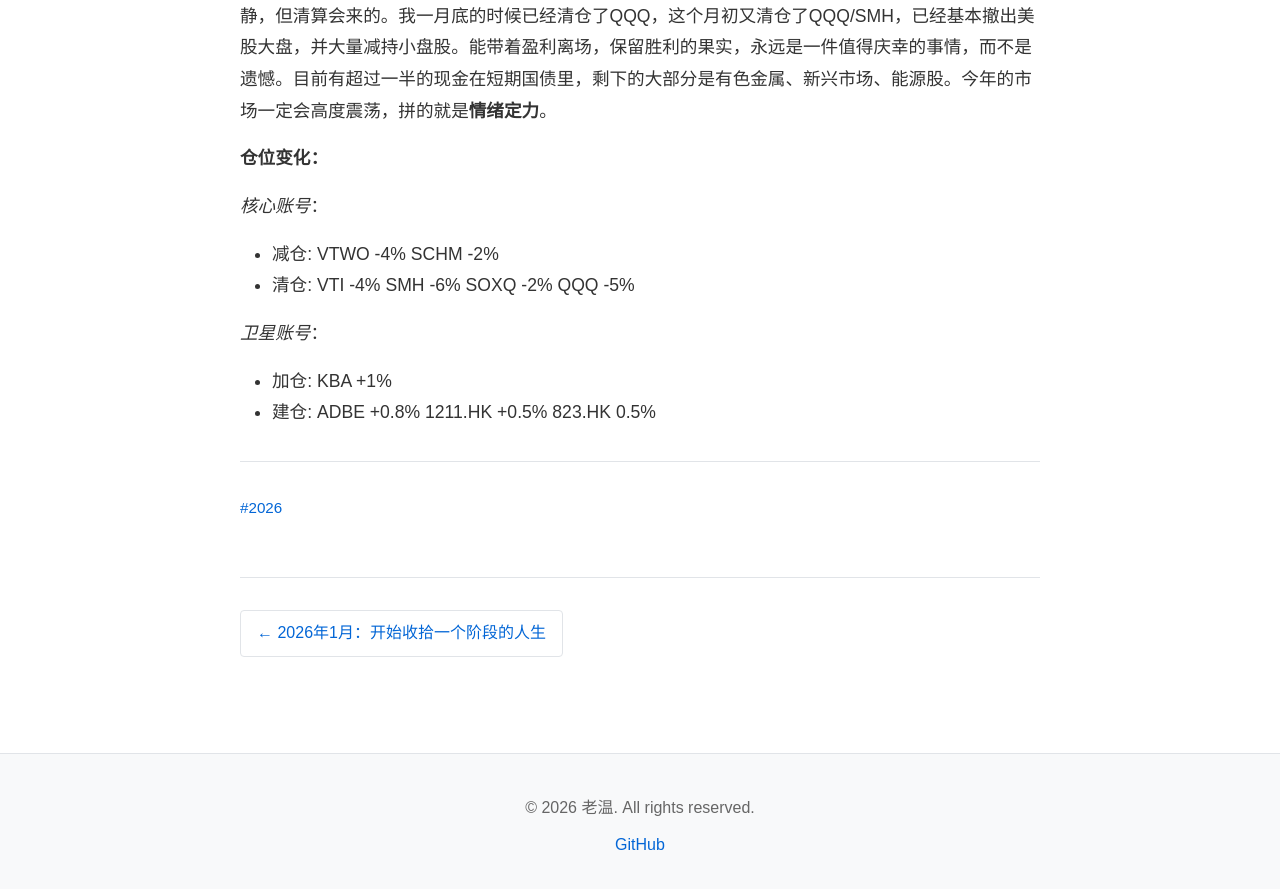
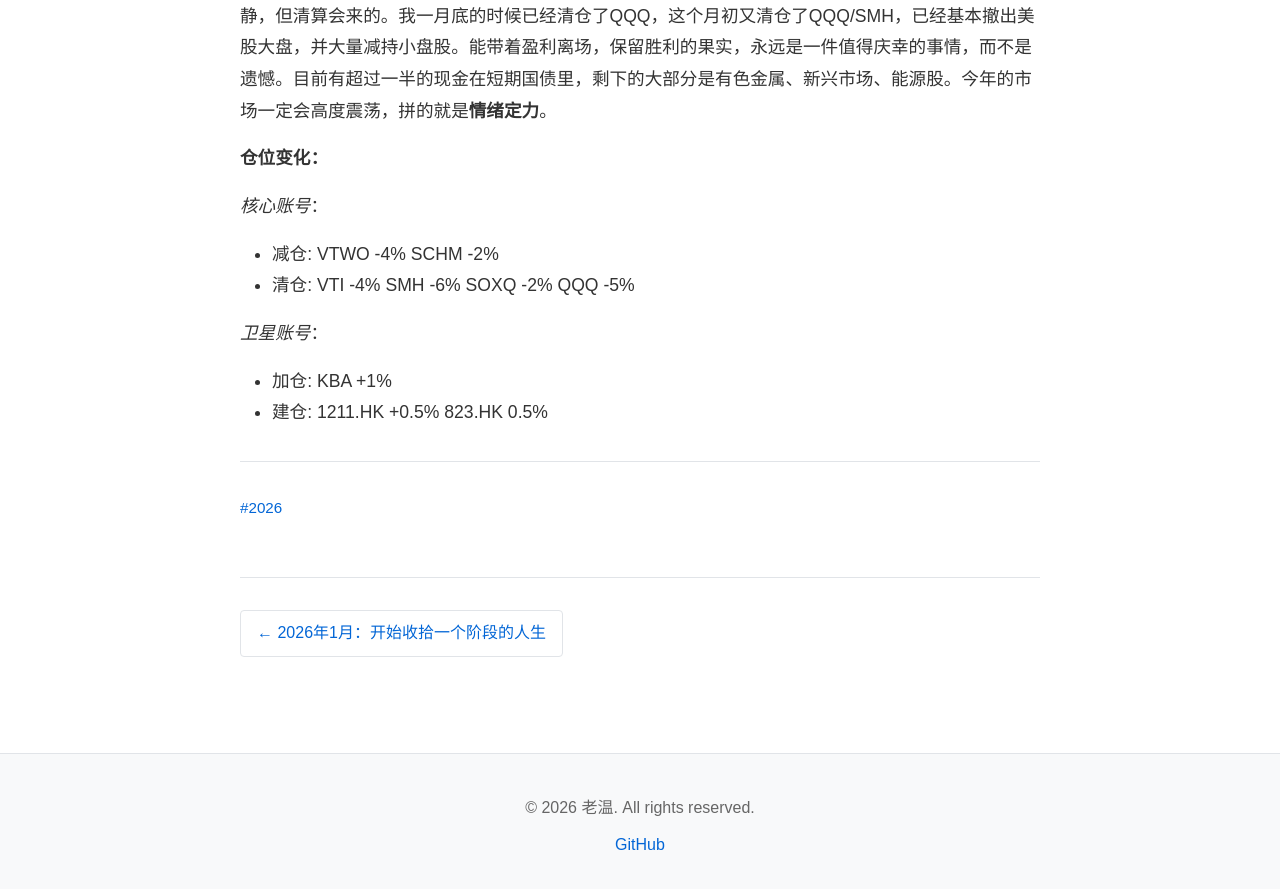
Before and after one commit to pwen/pwen.github.io, a Jekyll site: the page built from _posts/2026-02-28-learning-to-be-patient.md, in a window 1280 px wide and 900 px high, scrolled down 5109 px. Shown: the top 889 px of the window. Built offline with Jekyll 4.4.1, drawn with Linux system fonts in a browser that asks for light colours.

Commit message:
update holdings

```diff
--- a/_posts/2026-02-28-learning-to-be-patient.md
+++ b/_posts/2026-02-28-learning-to-be-patient.md
@@ -104,4 +104,4 @@ _核心账号_：
 
 _卫星账号_：
 - 加仓: KBA +1%
-- 建仓: ADBE +0.8% 1211.HK +0.5% 823.HK 0.5%
+- 建仓: 1211.HK +0.5% 823.HK 0.5%
```
